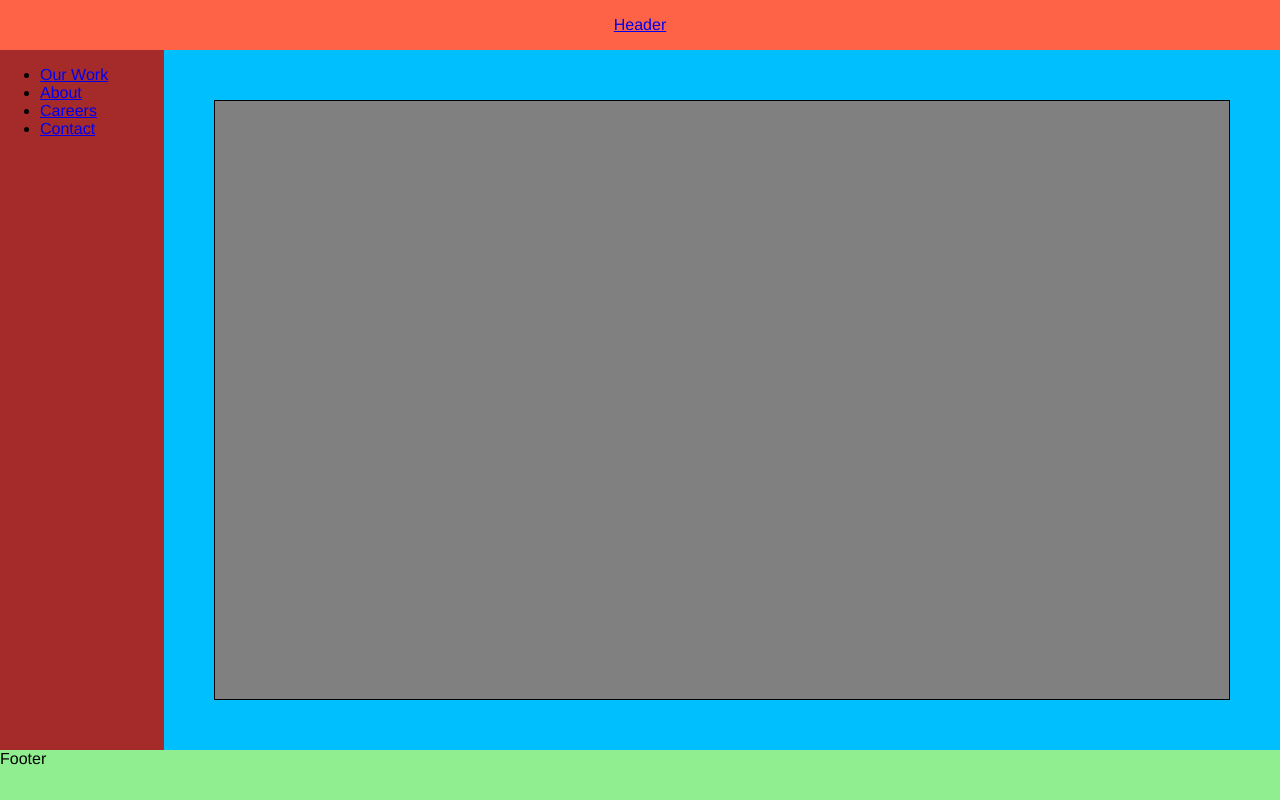
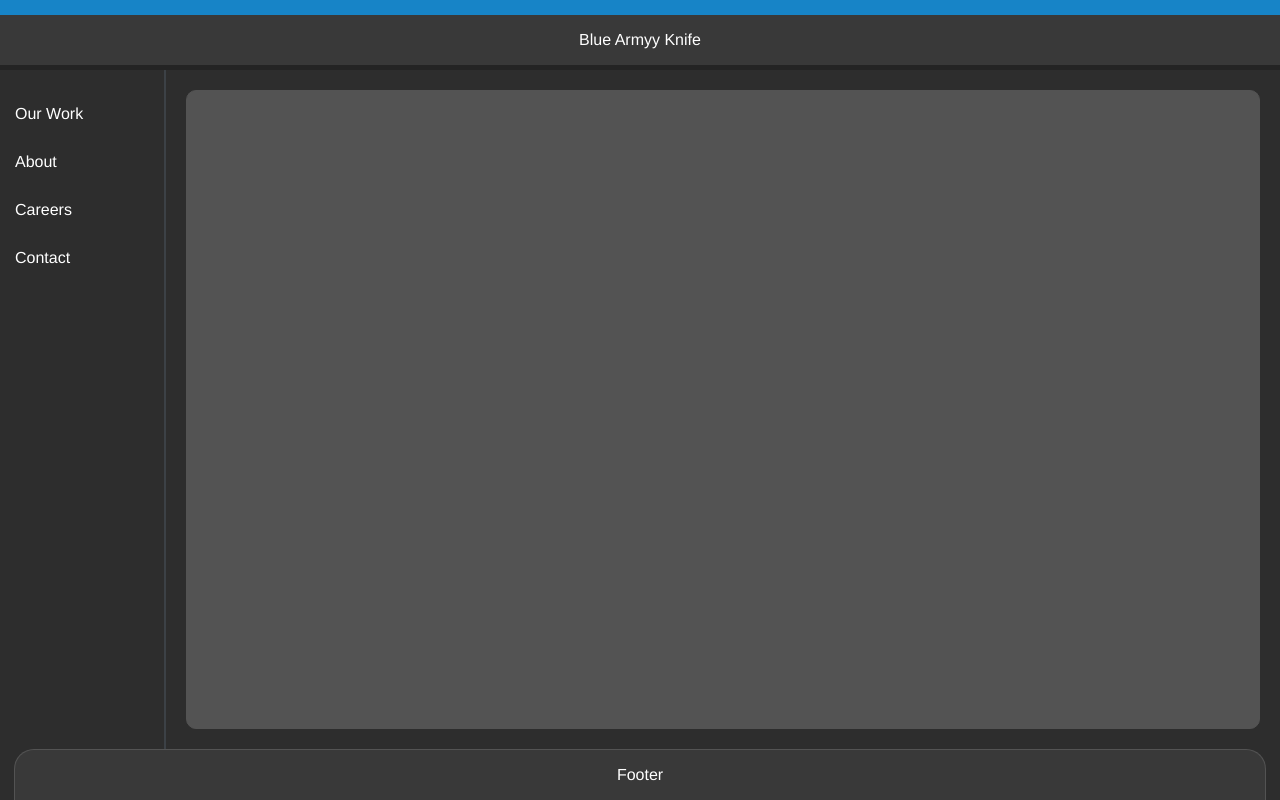
Before and after one commit to maxim0x2929/marcuslenander.github.io, a plain HTML site: page test.html in a window 1280 px wide. Drawn offline with Linux system fonts and the light colour scheme.

Commit message:
aojubiua

```diff
--- a/test.css
+++ b/test.css
@@ -1,8 +1,20 @@
+:root {
+    --color-top-delimiter: #242424;
+    --color-side-delimiter: #3c4146;
+    --color-dark-gray: #2d2d2d;
+    --color-medium-gray: #393939;
+    --color-light-gray: #535353;
+    --color-blue: #1784c7;
+    --color-blue2: #0095ff;
+}
+
 body {
     padding: 0px;
     margin: 0px;
     min-height: 100vh;
     font-family: Helvetica, sans-serif;
+    color: #ffffff;
+    background: var(--color-dark-gray);;
 
     display: flex;
     align-items: center;
@@ -15,7 +27,12 @@ body {
     width: 100%;
     max-height: 50px;
     text-align: center;
-    background: tomato;
+    background: var(--color-medium-gray);
+    border: 0px solid;
+    border-top-color: var(--color-blue);
+    border-top-width: 15px;
+    border-bottom-color: var(--color-top-delimiter);
+    border-bottom-width: 5px;
 
     display: flex;
     align-items: center;
@@ -26,7 +43,7 @@ body {
     flex: 1 100%;
     width: 100%;
     max-width: 1300px;
-    background: deepskyblue;
+    background: var(--color-dark-gray);
 
     display: flex;
 }
@@ -34,9 +51,38 @@ body {
 .nav {
     display: block;
     width: 164px;
+    padding-top: 20px;
     flex-shrink: 0;
 
-    background-color: brown;
+    border: 0px solid;
+    border-right-width: 2px;
+    border-right-color: var(--color-side-delimiter);
+    background-color: var(--color-dark-gray);
+}
+
+.header a, .nav a {
+    all: unset;
+}
+
+.nav ul {
+    list-style-type: none;
+    padding: 0;
+    margin: 0;
+}
+
+.nav ul li a {
+    display: block;
+    padding: 15px;
+}
+
+.active {
+    background: var(--color-light-gray);
+    border-right: 5px solid blue;
+}
+
+.nav ul li a:hover {
+    background: var(--color-light-gray);
+    border-right: 5px solid var(--color-blue);
 }
 
 /*
@@ -99,14 +145,12 @@ body {
 }
 
 .article {
+    width: 100%;
     max-width: 1100px;
-    width: 100%;
-    border-radius: 0;
-    border: 1px solid black;
-
-    margin: 50px;
-
-    background-color: gray;
+    margin: 20px;
+    border: 1px solid var(--color-light-gray);
+    border-radius: 10px;
+    background-color: var(--color-light-gray);
 }
 
 #time, #ip {
@@ -116,28 +160,48 @@ body {
 .footer {
     flex: 1 100%;
     width: 100%;
-    max-width: 1300px;
+    max-width: 1250px;
     max-height: 50px;
-    background: lightgreen;
+    background: var(--color-medium-gray);
+    border-radius: 20px 20px 0 0;
+    border: 0px solid var(--color-light-gray);
+    border-top-width: 1px;
+    border-left-width: 1px;
+    border-right-width: 1px;
+
+    display: flex;
+    align-items: center;
+    justify-content: center;
 }
 
 @media (min-width: 48em) {
     .nav {
         display: block !important;
         position: relative;
+        z-index: 1;
     }
     .nav-icon {
         display: none;
     }
+    .footer {
+        z-index: 2;
+    }
 }
 
 @media (min-width: 0em) and (max-width: 48em){
+    .header {
+        justify-content:flex-start;
+    }
     .nav {
         display: none;
         position: fixed;
         height: 100%;
+        z-index: 2;
     }
     .nav-icon {
         display: block;
     }
+    .footer {
+        z-index: 1;
+    }
 }
--- a/test.html
+++ b/test.html
@@ -13,14 +13,24 @@
                 move.style.setProperty('display', 'block');
             }
         }
+        $(document).ready(function(){
+            $('.work').click(function(){
+                alert("1")
+                $(this).addClass('active');
+            });
+        });
     </script>
 </head>
 <body>
     <div class="header">
-        <input class="nav-btn" type="checkbox" id="nav-btn" onclick="toggleNav()"/>
-        <label class="nav-icon" for="nav-btn"><span class="navicon"></span></label>
-        <a href="#">Header</a>
-    </div>
+        <div class="header-item">
+            <input class="nav-btn" type="checkbox" id="nav-btn" onclick="toggleNav()"/>
+            <label class="nav-icon" for="nav-btn"><span class="navicon"></span></label>
+        </div>
+        <div class="header-item">
+            <a href="#">Blue Armyy Knife</a>
+        </div>
+        </div>
     <div class="page">
         <div class="nav" id="nav">
             <ul>
@@ -34,5 +44,7 @@
         <div class="article" id="time"></div>
         <div class="article" id="ip"></div>
     </div>
-    <div class="footer">Footer</div>
+    <div class="footer">
+        <a> Footer </a>
+    </div>
 </body>
```
